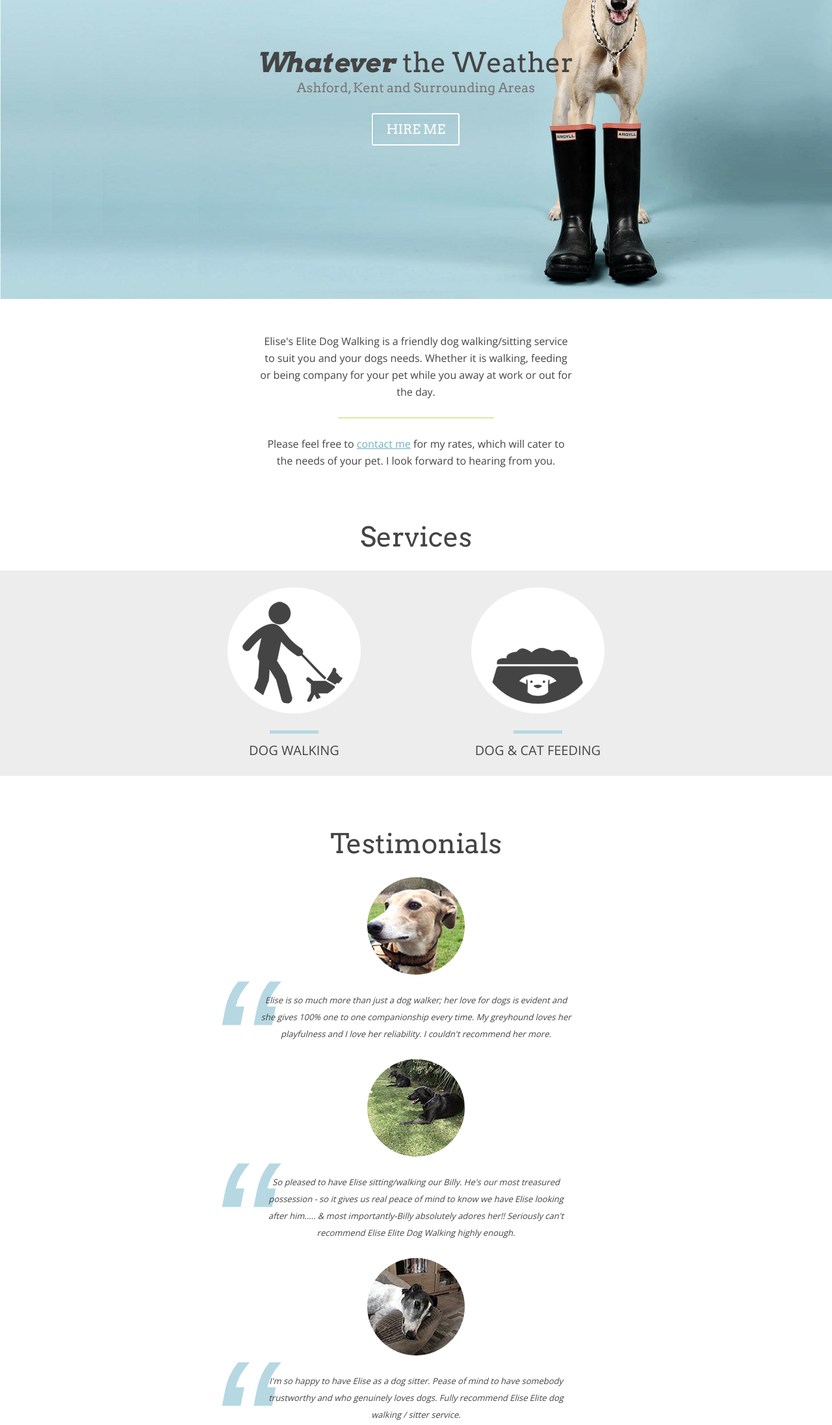
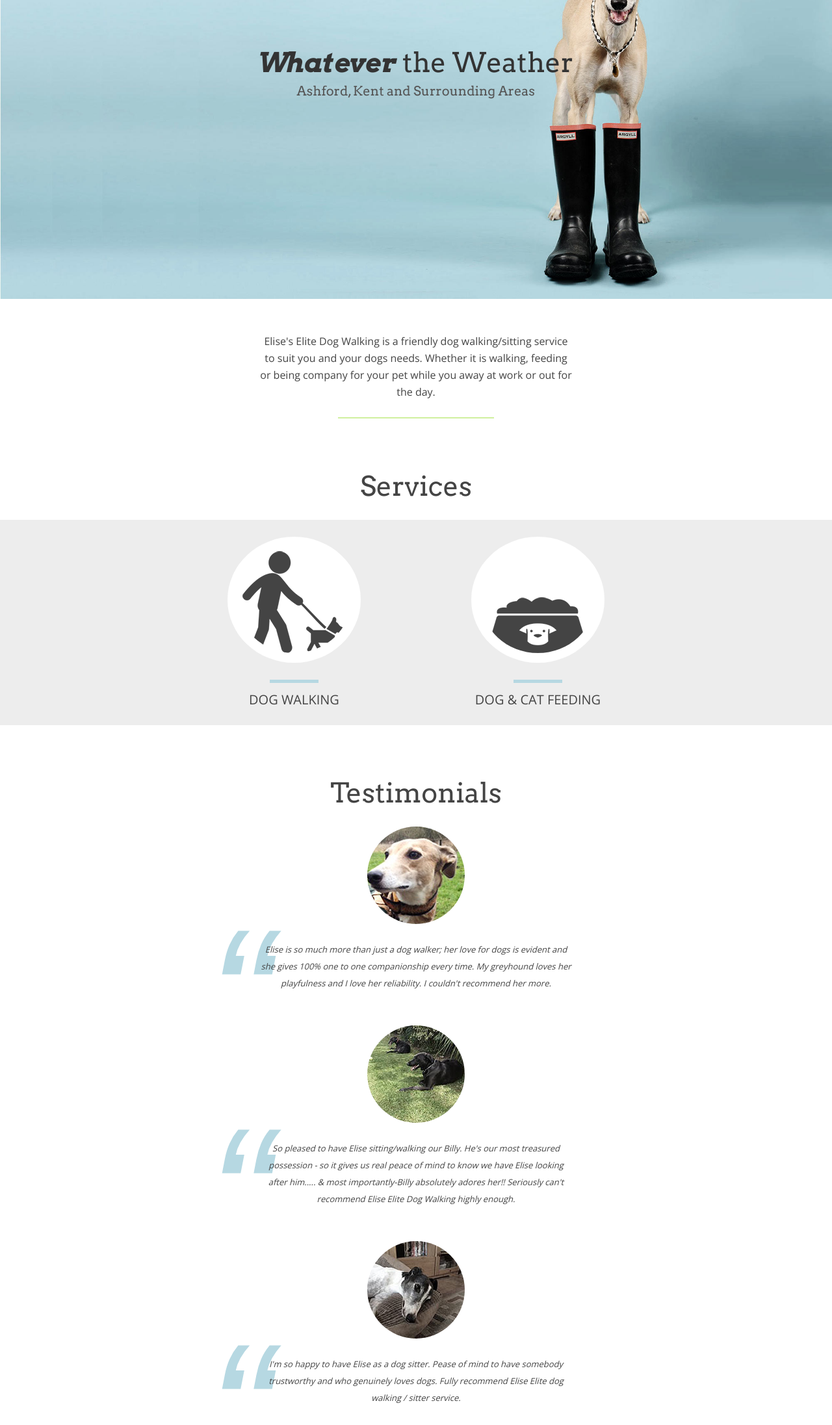
Before and after one commit to tyleralmond/eliseelitedogwalking, a website: page app/index.html in a window 1280 px wide. Shown: the part 140-2333 px from the top of the page at 65% size. Drawn offline with nearby package versions, Linux system fonts and the light colour scheme; files that its build step writes are made by us from their sources.

Commit message:
Remove CTA

```diff
--- a/app/index.html
+++ b/app/index.html
@@ -32,11 +32,11 @@
             <div class="tagline container">
                 <div class="animate-down">
                     <h1 class="xlarge">Whatever <span>the Weather</span></h1>
-                    <h2 class="medium">Ashford, Kent and Surrounding Areas</h2>
+                    <h2 class="no-cta medium">Ashford, Kent and Surrounding Areas</h2>
                 </div>
-                <div class="animate-up">
+                <!-- <div class="animate-up">
                     <a class="cta medium" href="mailto:elise.elitedogwalking@gmail.com">HIRE ME</a>
-                </div>
+                </div> -->
             </div>
         </header>
 
@@ -44,7 +44,7 @@
 
             <section class="container line-length text-center">
                 <p class="base about-divider">Elise's Elite Dog Walking is a friendly dog walking/sitting service to suit you and your dogs needs. Whether it is walking, feeding or being company for your pet while you away at work or out for the day.</p>
-                <p class="base">Please feel free to <a class="inline-link link underline" href="mailto:elise.elitedogwalking@gmail.com">contact me</a> for my rates, which will cater to the needs of your pet. I look forward to hearing from you.</p>
+                <!-- <p class="base">Please feel free to <a class="inline-link link underline" href="mailto:elise.elitedogwalking@gmail.com">contact me</a> for my rates, which will cater to the needs of your pet. I look forward to hearing from you.</p> -->
             </section>
 
             <!-- services -->
@@ -71,15 +71,15 @@
             <!-- testimonials -->
             <section class="text-center container">
                 <h2 class="xlarge">Testimonials</h2>
-                <div class="testimonial lineheight-bottom">
+                <div class="testimonial">
                     <img class="circle" src="images/testimonials-03.jpg" alt="Dog">
                     <p class="line-length quote small">Elise is so much more than just a dog walker; her love for dogs is evident and she gives 100% one to one companionship every time. My greyhound loves her playfulness and I love her reliability. I couldn't recommend her more.</p>
                 </div>
-                <div class="testimonial lineheight-bottom">
+                <div class="testimonial">
                     <img class="circle" src="images/testimonials-02.jpg" alt="Lab">
                     <p class="line-length quote small">So pleased to have Elise sitting/walking our Billy. He's our most treasured possession - so it gives us real peace of mind to know we have Elise looking after him..... & most importantly-Billy absolutely adores her!! Seriously can't recommend Elise Elite Dog Walking highly enough.</p>
                 </div>
-                <div class="testimonial">
+                <div>
                     <img class="circle" src="images/testimonials-01.jpg" alt="Grey Hound">
                     <p class="line-length quote small">I'm so happy to have Elise as a dog sitter. Pease of mind to have somebody trustworthy and who genuinely loves dogs. Fully recommend Elise Elite dog walking / sitter service.</p>
                 </div>
@@ -89,10 +89,10 @@
             <!-- contact -->
             <section class="text-center container">
                 <h2 class="xlarge">Contact</h2>
-                <a class="link contact-link" href="tel:+107588836063">M: 07588 836 063</a>
-                <a class="link contact-link" href="mailto:elise.elitedogwalking@gmail.com">E: elise.elitedogwalking@gmail.com</a>
-                <p class="contact-divider"><a class="link underline inline-link" href="mailto:elise.elitedogwalking@gmail.com">Contact me</a> for details of my competitive rates</p>
-                <!-- <p class="contact-divider">I am currently fully booked and am not accepting new clients</p> -->
+                <!-- <a class="link contact-link" href="tel:+107588836063">M: 07588 836 063</a> -->
+                <!-- <a class="link contact-link" href="mailto:elise.elitedogwalking@gmail.com">E: elise.elitedogwalking@gmail.com</a> -->
+                <!-- <p class="contact-divider"><a class="link underline inline-link" href="mailto:elise.elitedogwalking@gmail.com">Contact me</a> for details of my competitive rates</p> -->
+                <p class="contact-divider">I am currently fully booked and am not accepting new clients.</p>
             </section>
 
         </main>
--- a/app/styles/_site.scss
+++ b/app/styles/_site.scss
@@ -112,7 +112,7 @@ li {
 	h1 {
 		padding-top: 0;
 		font-style: italic;
-		color: $color-darkgrey;
+		color: #333;
 
 		span {
 			font-style: normal;
@@ -121,11 +121,15 @@ li {
 	}
 
 	h2 {
-		padding-top: 0;
+		padding-top: 5px;
 		font-weight: normal;
-		color: $color-medgrey;
+		color: #555;
 	}
 }
+
+	.no-cta {
+		padding-bottom: $line-height * 2;
+	}
 
 	.cta {
 		display: inline-block;
@@ -252,6 +256,10 @@ section {
 
 //testimonials
 
+.testimonial {
+	margin-bottom: $line-height * 2;
+}
+
 .quote {
 	position: relative;
 	font-style: italic;
```
